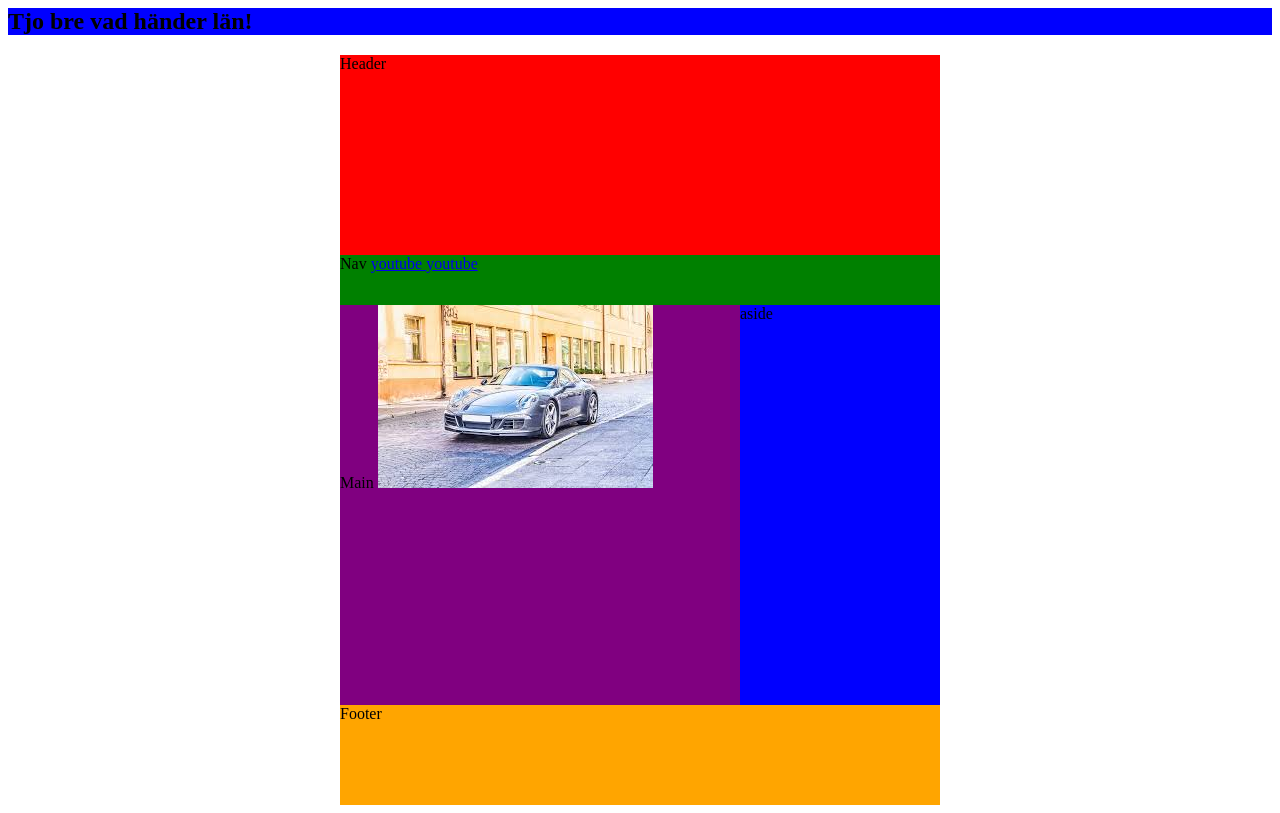
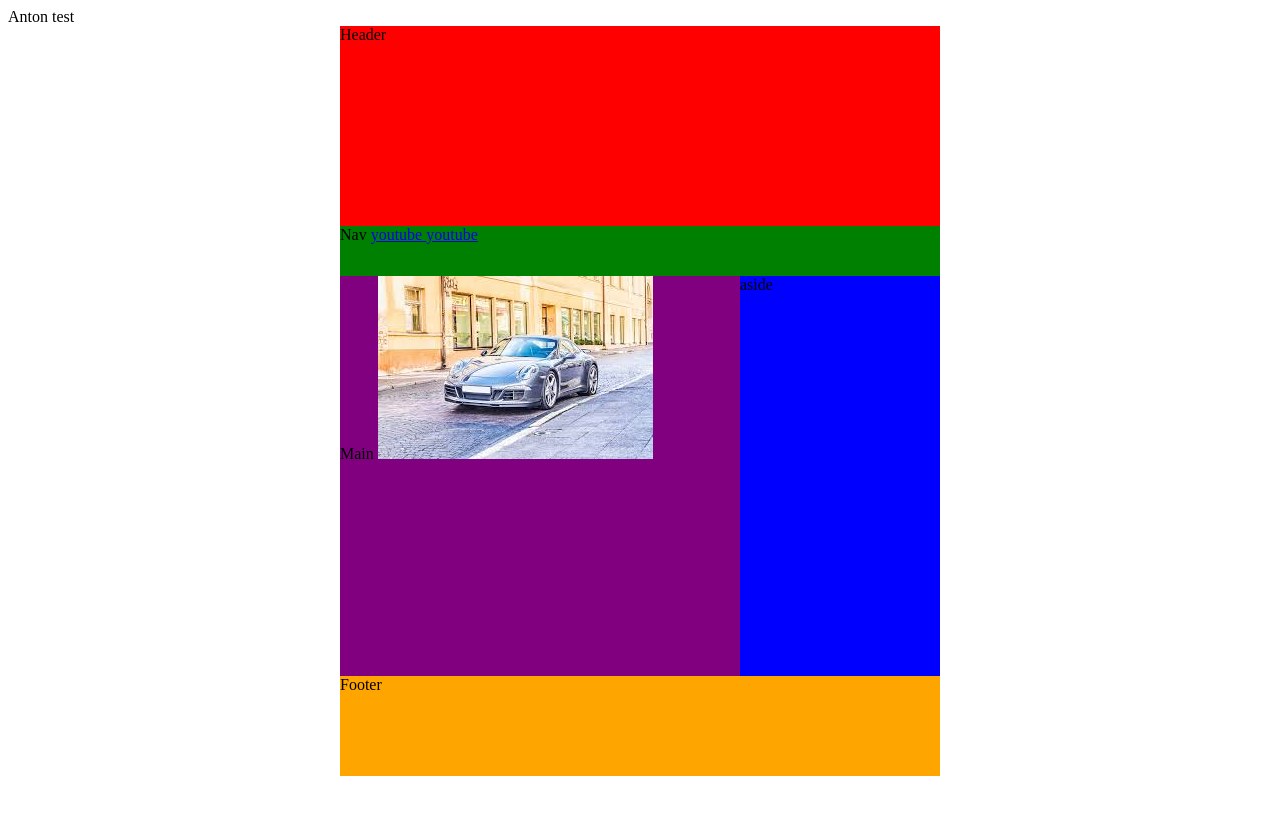
Before and after one commit to Bebac1234/Bebac1234.github.io, a plain HTML site: page index.html in a window 1280 px wide. Drawn offline with Linux system fonts and the light colour scheme; files whose address does not match are found by name.

Commit message:
Anton Test

```diff
--- a/index.html
+++ b/index.html
@@ -9,7 +9,8 @@
     </head>
 
     <body>
-      <h2>Tjo bre vad händer län!</h2>
+
+      Anton test
 
 <div id="wrapper">
 
```
